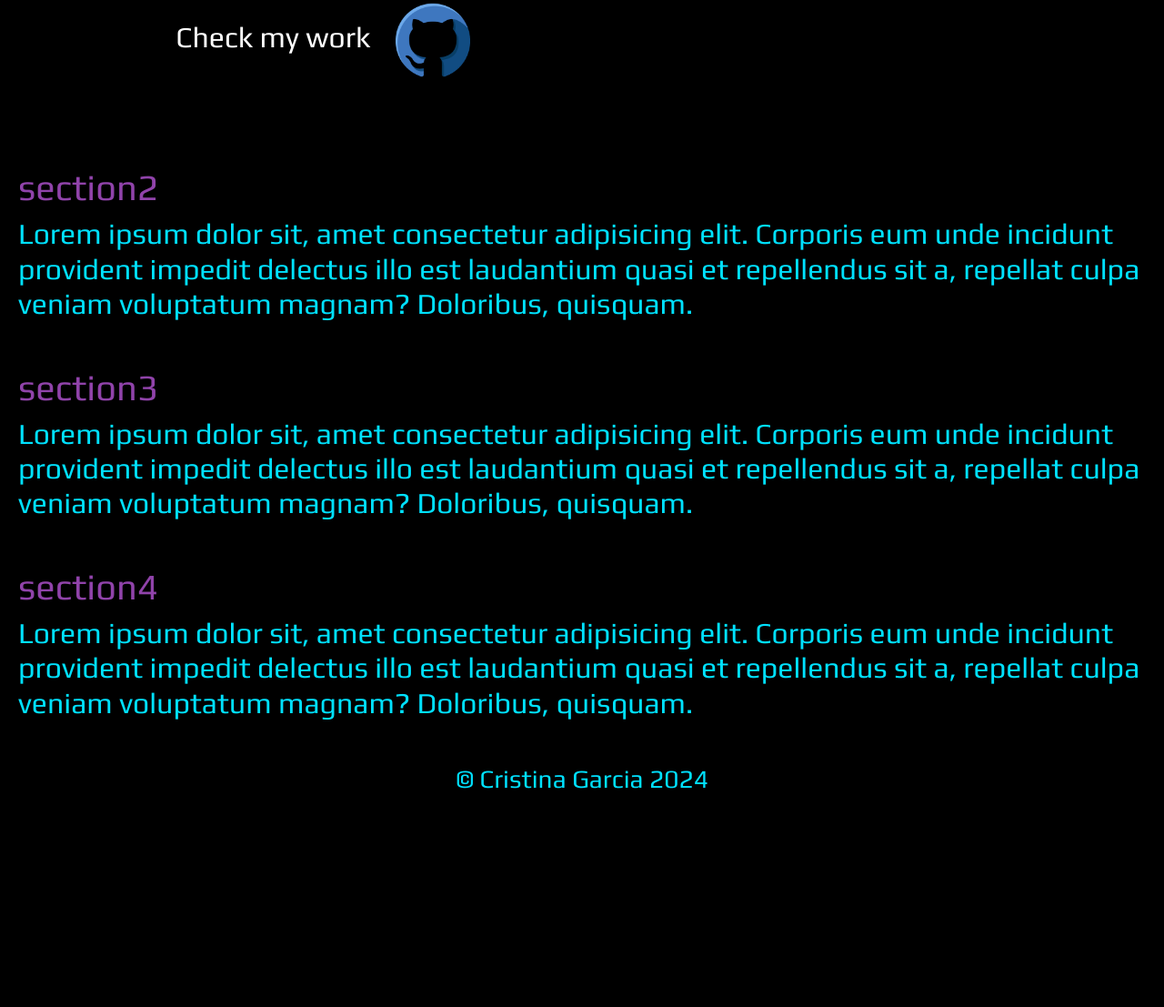
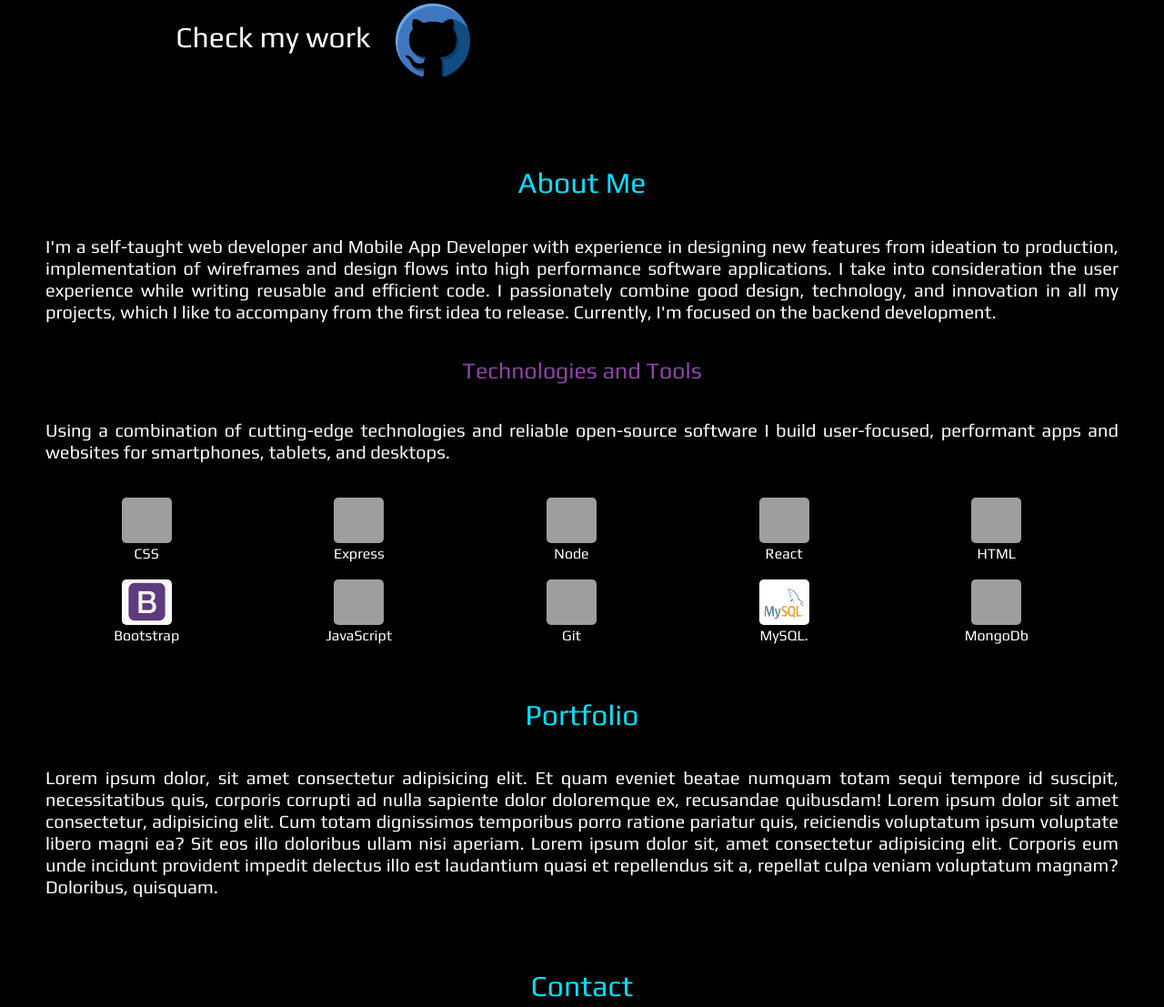
Before and after one commit to garmercy/Portfolio_Cristina_Garcia, a plain HTML site: page index.html in a window 1280 px wide. Shown: the part 575-1682 px from the top of the page at 91% size. Before the commit the page ends 1477 px from the top, so only its background shows below. Drawn offline with nearby package versions, Linux system fonts and the light colour scheme; grey boxes are pictures that could not be loaded.

Commit message:
adding icons and tools (about section)

```diff
--- a/assets/style.css
+++ b/assets/style.css
@@ -18,11 +18,21 @@ a{
 }
 
 .titleSection{
-  color: #d864ffaa;
+  color: rgb(0, 225, 255);
+
+  text-align: center;
 }
 
 .textSection{
-  color: rgb(0, 225, 255);
+  color: white;
+  text-align: justify;
+  padding: 30px;
+  font-size: 20px;
+}
+.subTitleSection{
+  font-size: 25px;
+  text-align: center;
+  color: #d864ffaa ;
 }
 /* -----------------NAVBAR STYLE -------------------------- */
 #containerNavbar{
@@ -111,6 +121,22 @@ a{
   border-right: 1px solid #000;
   animation: typing 3s steps(30) infinite;
 }
+
+#containeMiniApp{
+  margin-right: 23px;
+}
+
+#appIcon{
+  height: 50px;
+  width: 55px;
+  border-radius: 5px;
+}
+
+#appsContainer{
+  justify-content: center;
+  text-align: center;
+  color: white;
+}
 /* ------------------------- SECTIONS ------------------------- */
 .sections{
   padding: 20px;
--- a/index.html
+++ b/index.html
@@ -15,7 +15,7 @@
     <nav class="navbar navbar-expand-lg navbar-light fixed-top" id="containerNavbar">
       <div class="container-fluid">
           <!-- Logo -->
-          <a class="navbar-brand" href="#">
+          <a class="navbar-brand" href="#section1">
               <img src="assets/img/Cristina.png" alt="Logo" width="140" height="60" class="d-inline-block align-text-top">
           </a>
           <!-- Toggle button for mobile view -->
@@ -26,16 +26,16 @@
           <div class="collapse navbar-collapse" id="navbarNav">
               <ul class="navbar-nav ms-auto">
                   <li class="nav-item">
-                      <a class="nav-link" href="#section1">About me</a>
+                      <a class="nav-link" href="#section2">About me</a>
                   </li>
                   <li class="nav-item">
-                      <a class="nav-link" href="#section2">Portfolio</a>
+                      <a class="nav-link" href="#section3">Portfolio</a>
                   </li>
                   <li class="nav-item">
-                      <a class="nav-link" href="#section3">Contact</a>
+                      <a class="nav-link" href="#section4">Contact</a>
                   </li>
                   <li class="nav-item">
-                      <a class="nav-link" href="#section4">Resume</a>
+                      <a class="nav-link" href="#section5">Resume</a>
                   </li>
               </ul>
           </div>
@@ -61,18 +61,88 @@
     </section>
     <!-- Section 2 -->
     <section id="section2" class="sections">
-      <h1 class="titleSection">section2</h1>
-      <h2 class="textSection">Lorem ipsum dolor sit, amet consectetur adipisicing elit. Corporis eum unde incidunt provident impedit delectus illo est laudantium quasi et repellendus sit a, repellat culpa veniam voluptatum magnam? Doloribus, quisquam.</h2>
+      <h2 class="titleSection">About Me</h1>
+      <h3 class="textSection">I'm a self-taught web developer and Mobile App Developer with experience in designing new features from ideation to production, implementation of wireframes and design flows into high performance software applications. I take into consideration the user experience while writing reusable and efficient code. I passionately combine good design, technology, and innovation in all my projects, which I like to accompany from the first idea to release. Currently, I'm focused on the backend development.</h2>
+      <h2 class="subTitleSection">Technologies and Tools</h1>
+      <h3 class="textSection">Using a combination of cutting-edge technologies and reliable open-source software I build user-focused, performant apps and websites for smartphones, tablets, and desktops.</h2>
+        <!-- edit mobile media -->
+        <div id="appsContainer" class="row">
+          <div id="containeMiniApp" class="col-sm-2 mb-3">
+            <div class="card-body">
+              <img src="https://cdn.jsdelivr.net/gh/devicons/devicon/icons/css3/css3-plain.svg" alt="css" id="appIcon"/>
+              <p class="card-text">CSS</p>
+            </div>
+          </div>
+          <div id="containeMiniApp" class="col-sm-2 mb-3">
+            <div class="card-body">
+              <img src="https://user-images.githubusercontent.com/25181517/183859966-a3462d8d-1bc7-4880-b353-e2cbed900ed6.png" alt="css" id="appIcon"/>
+              <p class="card-text">Express</p>
+            </div>
+          </div>
+          <div id="containeMiniApp" class="col-sm-2 mb-3">
+            <div class="card-body">
+              <img src="https://raw.githubusercontent.com/devicons/devicon/master/icons/nodejs/nodejs-original-wordmark.svg" alt="css" id="appIcon"/>
+              <p class="card-text">Node</p>
+            </div>
+          </div>
+          <div id="containeMiniApp" class="col-sm-2 mb-3">
+            <div class="card-body">
+              <img src="https://pagepro.co/blog/wp-content/uploads/2020/03/react-native-logo-884x1024.png" alt="css" id="appIcon"/>
+              <p class="card-text">React</p>
+            </div>
+          </div>
+          <div id="containeMiniApp" class="col-sm-2 mb-3">
+            <div class="card-body">
+              <img src="https://cdn.jsdelivr.net/gh/devicons/devicon/icons/html5/html5-original.svg" alt="css" id="appIcon"/>
+              <p class="card-text">HTML</p>
+            </div>
+          </div>
+          <div id="containeMiniApp" class="col-sm-2 mb-3">
+            <div class="card-body">
+              <img src="assets/img/bootstrap.jpg" alt="css" id="appIcon"/>
+              <p class="card-text">Bootstrap</p>
+            </div>
+          </div>
+          <div id="containeMiniApp" class="col-sm-2 mb-3">
+            <div class="card-body">
+              <img src="https://cdn.jsdelivr.net/gh/devicons/devicon/icons/javascript/javascript-original.svg" alt="css" id="appIcon"/>
+              <p class="card-text">JavaScript</p>
+            </div>
+          </div>
+          <div id="containeMiniApp" class="col-sm-2 mb-3">
+            <div class="card-body">
+              <img src="https://cdn.jsdelivr.net/gh/devicons/devicon/icons/git/git-plain.svg" alt="css" id="appIcon"/>
+              <p class="card-text">Git</p>
+            </div>
+          </div>
+          <div id="containeMiniApp" class="col-sm-2 mb-3">
+            <div class="card-body">
+              <img src="assets/img/MySQL.jpg" alt="css" id="appIcon"/>
+              <p class="card-text">MySQL.</p>
+            </div>
+          </div>
+          <div id="containeMiniApp" class="col-sm-2 mb-3">
+            <div class="card-body">
+              <img src="https://cdn.jsdelivr.net/gh/devicons/devicon/icons/mongodb/mongodb-plain.svg" alt="css" id="appIcon"/>
+              <p class="card-text">MongoDb</p>
+            </div>
+          </div>
+        </div>
     </section>
     <!-- Section 3 -->
     <section id="section3" class="sections">
-      <h1 class="titleSection">section3</h1>
-      <h2 class="textSection">Lorem ipsum dolor sit, amet consectetur adipisicing elit. Corporis eum unde incidunt provident impedit delectus illo est laudantium quasi et repellendus sit a, repellat culpa veniam voluptatum magnam? Doloribus, quisquam.</h2>
+      <h2 class="titleSection">Portfolio</h1>
+      <h3 class="textSection">Lorem ipsum dolor, sit amet consectetur adipisicing elit. Et quam eveniet beatae numquam totam sequi tempore id suscipit, necessitatibus quis, corporis corrupti ad nulla sapiente dolor doloremque ex, recusandae quibusdam! Lorem ipsum dolor sit amet consectetur, adipisicing elit. Cum totam dignissimos temporibus porro ratione pariatur quis, reiciendis voluptatum ipsum voluptate libero magni ea? Sit eos illo doloribus ullam nisi aperiam.
+        Lorem ipsum dolor sit, amet consectetur adipisicing elit. Corporis eum unde incidunt provident impedit delectus illo est laudantium quasi et repellendus sit a, repellat culpa veniam voluptatum magnam? Doloribus, quisquam.</h2>
     </section>
     <!-- Section 4 -->
     <section id="section4" class="sections">
-      <h1 class="titleSection">section4</h1>
-      <h2 class="textSection">Lorem ipsum dolor sit, amet consectetur adipisicing elit. Corporis eum unde incidunt provident impedit delectus illo est laudantium quasi et repellendus sit a, repellat culpa veniam voluptatum magnam? Doloribus, quisquam.</h2>
+      <h2 class="titleSection">Contact</h1>
+      <h3 class="textSection"> Lorem ipsum dolor sit amet consectetur adipisicing elit. Sit, corporis, aut ullam molestiae illum maiores sequi cumque, accusantium omnis similique incidunt explicabo architecto tempore placeat iusto et atque eveniet repellendus.Lorem ipsum dolor sit, amet consectetur adipisicing elit. Corporis eum unde incidunt provident impedit delectus illo est laudantium quasi et repellendus sit a, repellat culpa veniam voluptatum magnam? Doloribus, quisquam.</h2>
+    </section>
+    <section id="section5" class="sections">
+      <h2 class="titleSection">Resume</h1>
+      <h3 class="textSection">Lorem ipsum dolor sit amet consectetur adipisicing elit. Et a labore totam ducimus quos amet adipisci mollitia, maxime quasi cumque est excepturi nemo optio id inventore, earum, voluptatibus voluptatum dignissimos. Lorem ipsum dolor sit, amet consectetur adipisicing elit. Corporis eum unde incidunt provident impedit delectus illo est laudantium quasi et repellendus sit a, repellat culpa veniam voluptatum magnam? Doloribus, quisquam.</h2>
     </section>
     <footer id="footer">
       <h3>
```
Also changed, not shown: assets/img/MySQL.jpg (added), assets/img/bootstrap.jpg (added).
